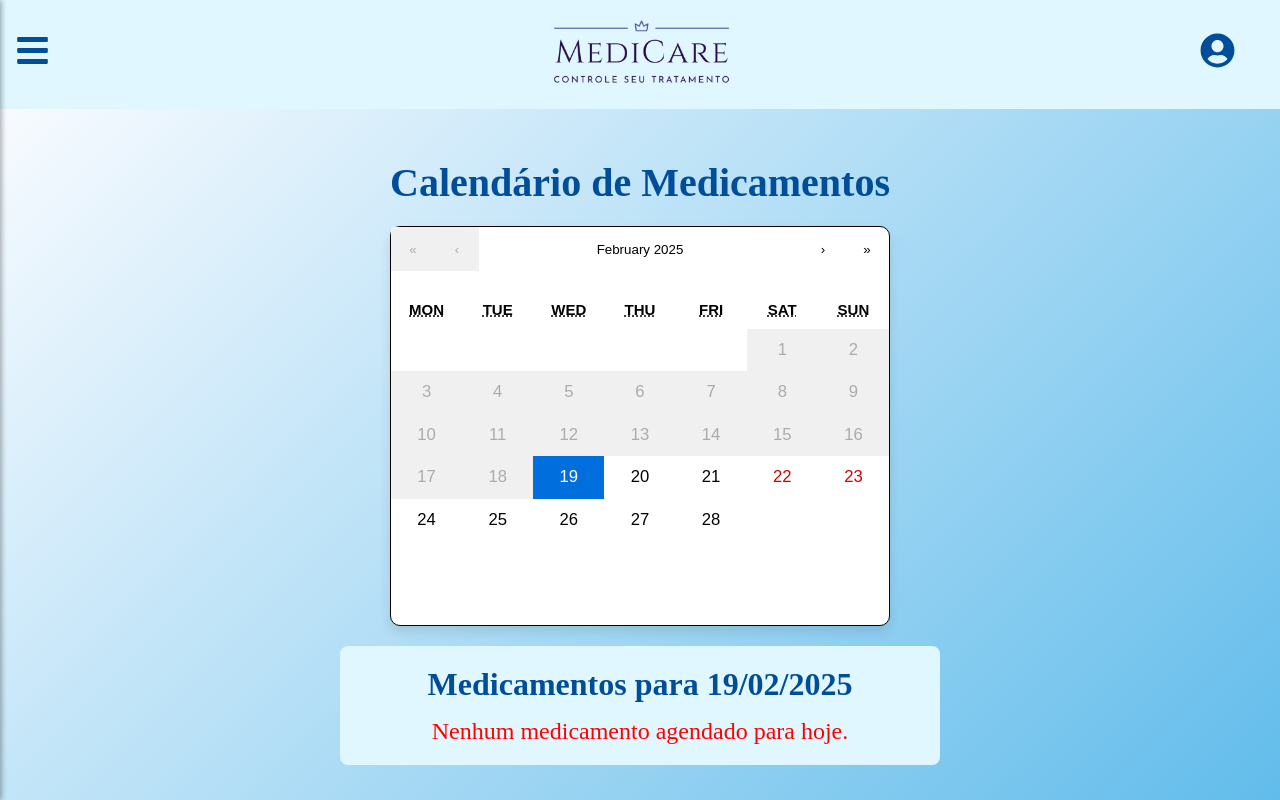
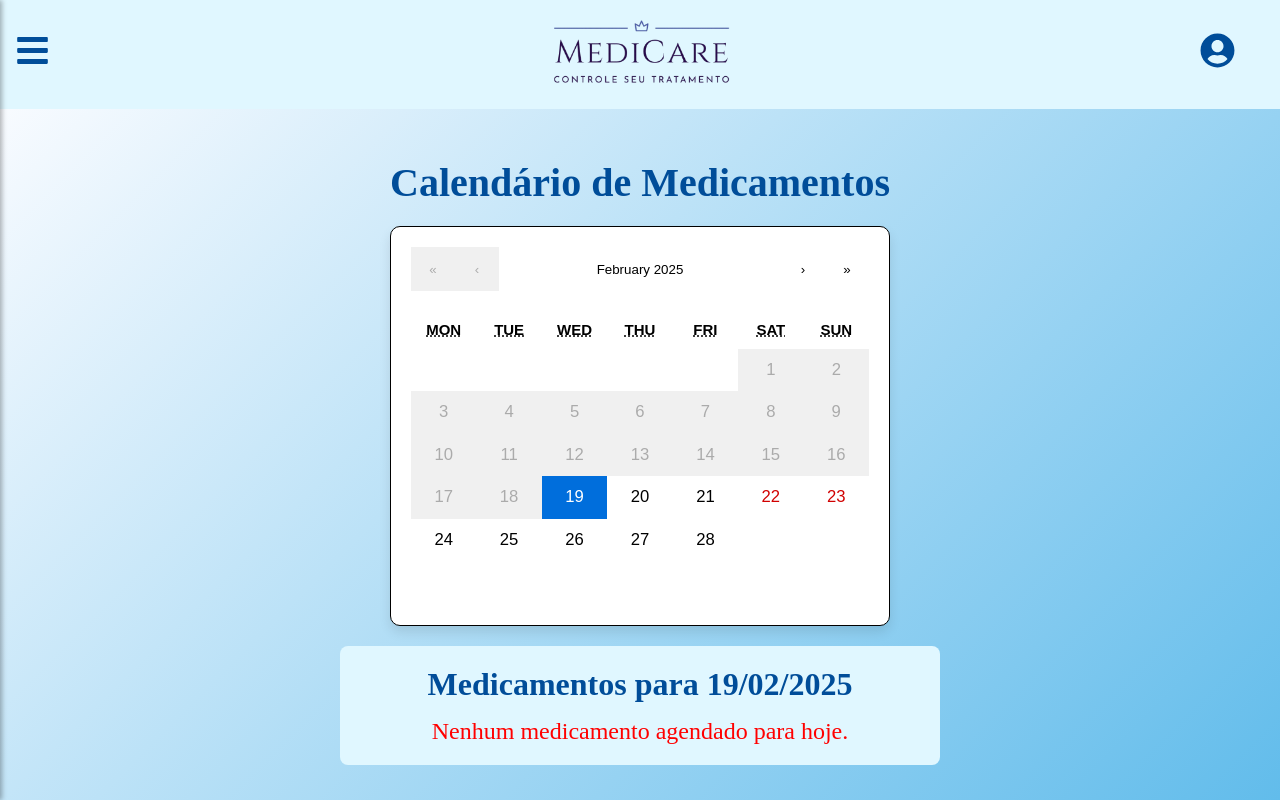
Before and after one commit to Raquel212/MediCareFrontEnd, a React (Vite) app: page /calendario in a window 1280 px wide. Shown: the top 800 px of the page. Built offline with nearby package versions, Linux system fonts and the light colour scheme.

Commit message:
Update no CSS de CalendarioMedicamento

```diff
--- a/src/pages/CalendarioMedicamento/CalendarioMedicamento.module.css
+++ b/src/pages/CalendarioMedicamento/CalendarioMedicamento.module.css
@@ -30,6 +30,7 @@
     font-size: 20px;
     width: 500px;
     height: 400px;
+    padding: 20px;
     box-shadow: 0 6px 12px rgba(0, 0, 0, 0.1);
 }
 
@@ -98,10 +99,6 @@
     text-align: center;
 }
 
-.react-calendar button {
-    border-radius: 10px;
-}
-
 
 @media (max-width: 768px) {
     .tituloCalendarioMedicamento {
```
